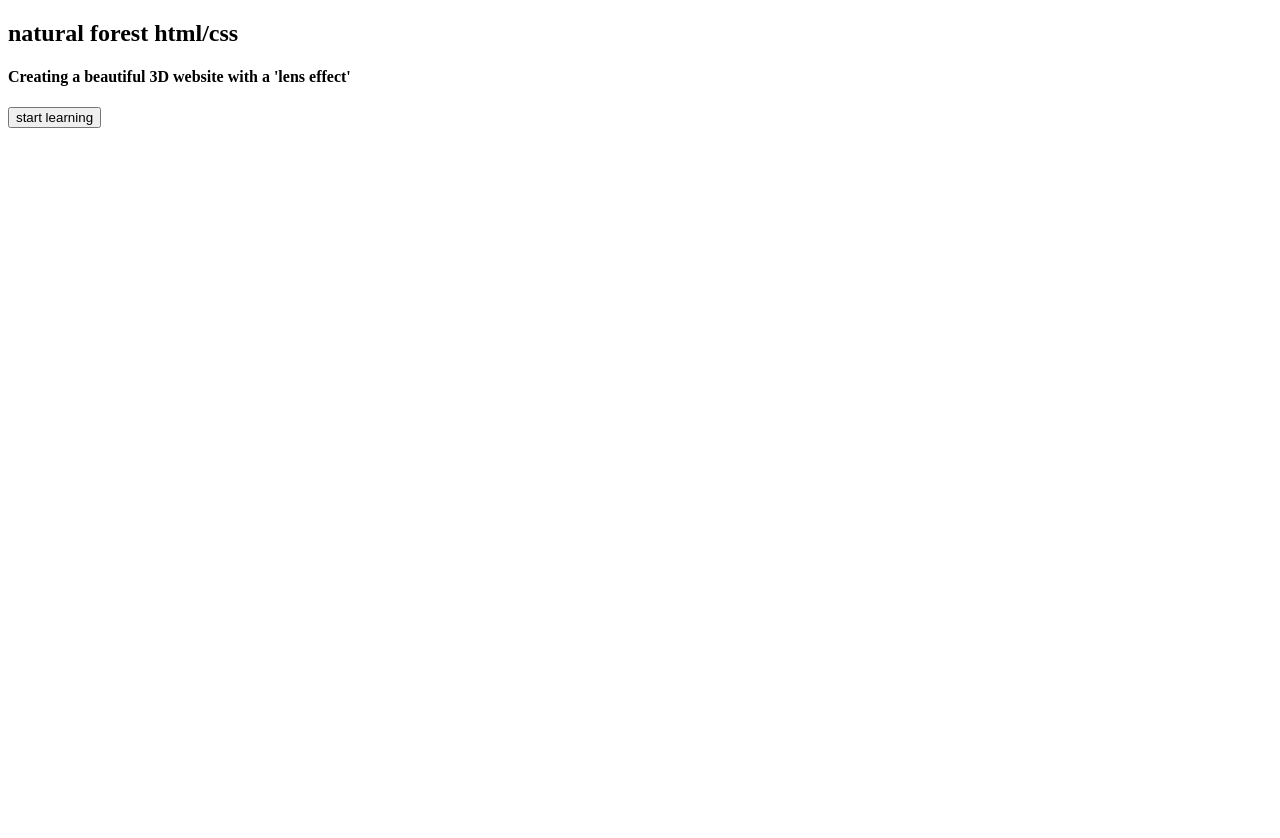
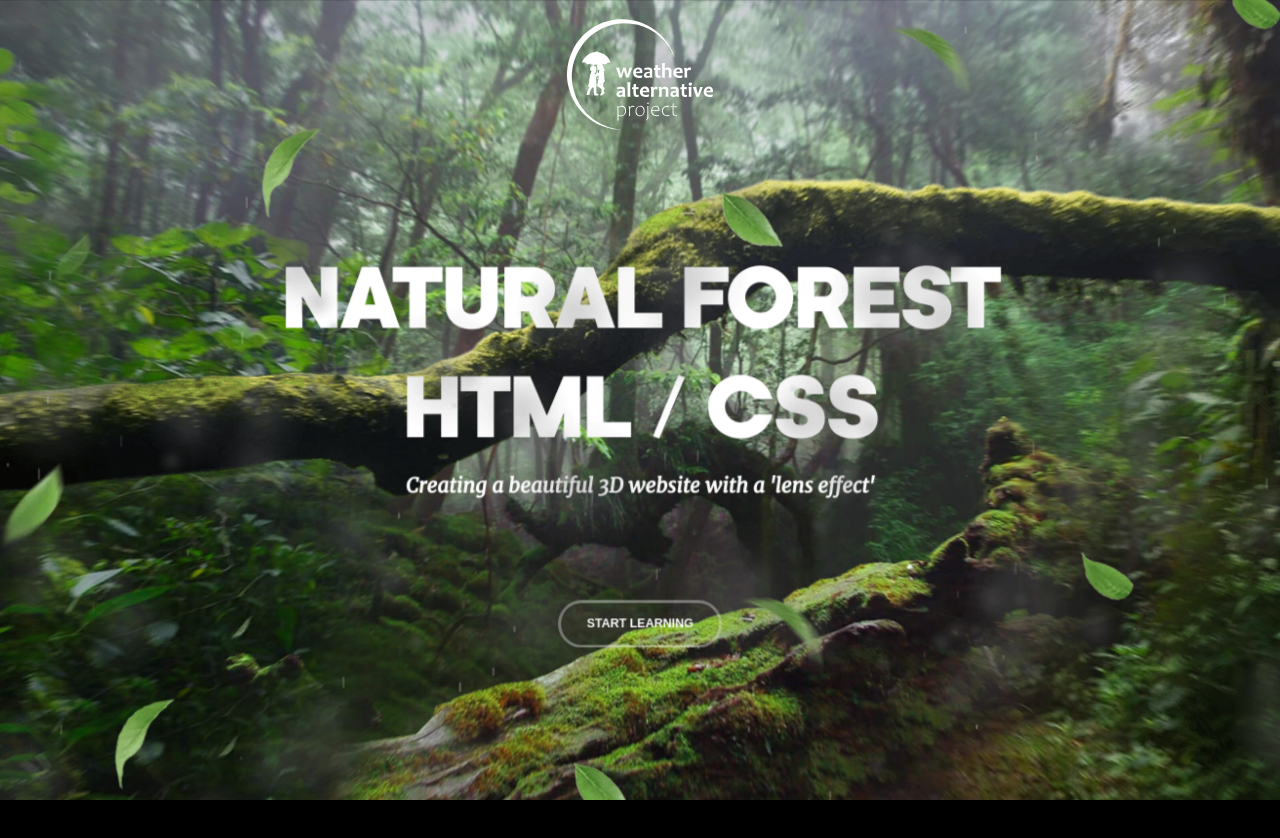
Before and after one commit to ChillSquad/Parallax-1, a plain HTML site: page index.html in a window 1280 px wide. After the commit the page ends 800 px from the top, so only its background shows below. Drawn offline with Linux system fonts and the light colour scheme.

Commit message:
added effects

```diff
--- a/app.js
+++ b/app.js
@@ -0,0 +1,8 @@
+document.addEventListener("mousemove", (event) => {
+  Object.assign(document.documentElement, {
+    style: `
+  --move-x: ${(event.clientX - window.innerWidth / 2) * -0.005}deg;
+  --move-y:  ${(event.clientY - window.innerHeight / 2) * -0.01}deg;
+  `,
+  });
+});
--- a/index.html
+++ b/index.html
@@ -10,47 +10,49 @@
   </head>
   <body>
     <div class="logo">
-      <a href="index.html" style="background-image: url('img/logo.svg')"></a>
+      <a href="index.html">
+        <img src="img/logo.svg" alt="logo" />
+      </a>
+    </div>
 
     <section class="layers">
       <div class="layers__container">
         <div
-            class="layers_item layer-1"
+          class="layers__item layer-1"
           style="background-image: url(img/layer-1.jpg)"
         ></div>
 
         <div
-            class="layers_item layer-2"
+          class="layers__item layer-2"
           style="background-image: url(img/layer-2.png)"
         ></div>
 
-          <div class="layers_item layer-3">
+        <div class="layers__item layer-3">
           <div class="hero-content">
-              <h1>natural forest <span>html/css</span></h1>
+            <h1>natural forest <span>html / css</span></h1>
             <h4>Creating a beautiful 3D website with a 'lens effect'</h4>
-              <form action="#">
+            <form
+              action="https://webdesign-master.ru/blog/html-css/parallax-3d-lens-effect-website.html"
+            >
               <button class="button-start">start learning</button>
             </form>
           </div>
         </div>
 
-          <div class="layers_item layer-4">
+        <div class="layers__item layer-4">
           <canvas class="rain"></canvas>
         </div>
 
         <div
-            class="layers_item layer-5"
+          class="layers__item layer-5"
           style="background-image: url(img/layer-5.png)"
         ></div>
 
         <div
-            class="layers_item layer-6"
+          class="layers__item layer-6"
           style="background-image: url(img/layer-6.png)"
         ></div>
       </div>
     </section>
-
-      <div style="height: 100vh"></div>
-    </div>
   </body>
 </html>
--- a/styles.css
+++ b/styles.css
@@ -0,0 +1,143 @@
+* {
+  margin: 0;
+  padding: 0;
+  box-sizing: border-box;
+}
+
+:root {
+  --index: calc(1vw + 1vh);
+  --transition: 1.5s cubic-bezier(0.05, 0.5, 0, 1);
+  --logo: calc(var(--index) * 7);
+}
+
+@font-face {
+  font-family: kamerik-3d;
+  src: url(fonts/kamerik205-heavy.woff2);
+}
+
+@font-face {
+  font-family: merriweather-italic-3d;
+  src: url(fonts/merriweather-regular-italic.woff2);
+}
+
+body {
+  background-color: #000;
+  color: #fff;
+  font-family: kamerik-3d;
+}
+
+.logo {
+  width: var(--index);
+  height: var(--index);
+  position: absolute;
+  z-index: 1;
+  left: calc(50% - calc(var(--logo) / 2));
+  top: calc(var(--index) * 2.8);
+}
+
+.logo img {
+  width: var(--logo);
+  height: var(--logo);
+}
+
+.layers {
+  perspective: 1000px;
+  overflow: hidden;
+}
+
+.layers__container {
+  height: 100vh;
+  transform-style: preserve-3d;
+  transform: rotateX(var(--move-y)) rotateY(var(--move-x));
+  will-change: transform;
+  transition: transform var(--transition);
+}
+
+.layers__item {
+  position: absolute;
+  inset: -5vw;
+  background-size: cover;
+  background-position: center;
+  display: flex;
+  align-items: center;
+  justify-content: center;
+}
+
+.layer-1 {
+  transform: translateZ(-60px) scale(1.11);
+}
+
+.layer-2 {
+  transform: translateZ(100px) scale(0.92);
+}
+
+.layer-3 {
+  transform: translateZ(180px) scale(0.8);
+}
+
+.layer-4 {
+  transform: translateZ(190px) scale(0.9);
+}
+
+.layer-5 {
+  transform: translateZ(300px) scale(0.88);
+}
+
+.layer-6 {
+  transform: translateZ(380px);
+}
+
+.hero-content {
+  text-align: center;
+  user-select: none;
+}
+
+.hero-content h1 {
+  font-size: calc(var(--index) * 4);
+  text-transform: uppercase;
+  letter-spacing: calc(var(--index) * -0.15);
+  line-height: 1.35em;
+  margin-top: calc(var(--index) * 5);
+}
+
+.hero-content h4 {
+  font-size: calc(var(--index) * 1);
+  font-family: merriweather-italic-3d;
+}
+
+.hero-content span {
+  display: block;
+}
+
+.button-start {
+  font-family: Arial, Helvetica, sans-serif;
+  font-weight: 600;
+  text-transform: uppercase;
+  font-size: calc(var(--index) * 0.6);
+  margin-top: calc(var(--index) * 5);
+  padding: calc(var(--index) * 0.7) calc(var(--index) * 1.25);
+  background-color: transparent;
+  color: #fff;
+  border-radius: 10em;
+  border: 3px solid rgba(255, 255, 255, 0.4);
+  cursor: pointer;
+  outline: none;
+  transition: transform 0.3s ease-in-out;
+}
+
+.button-start:hover {
+  transform: translateY(-10px);
+  opacity: 0.8;
+}
+
+.layer-4,
+.layer-5,
+.layer-6 {
+  pointer-events: none;
+}
+
+@media screen and (max-height: 900px) {
+  .logo {
+    top: calc(var(--index) * 0.1);
+  }
+}
```
Lines whose indentation alone changed are shown as unchanged.
